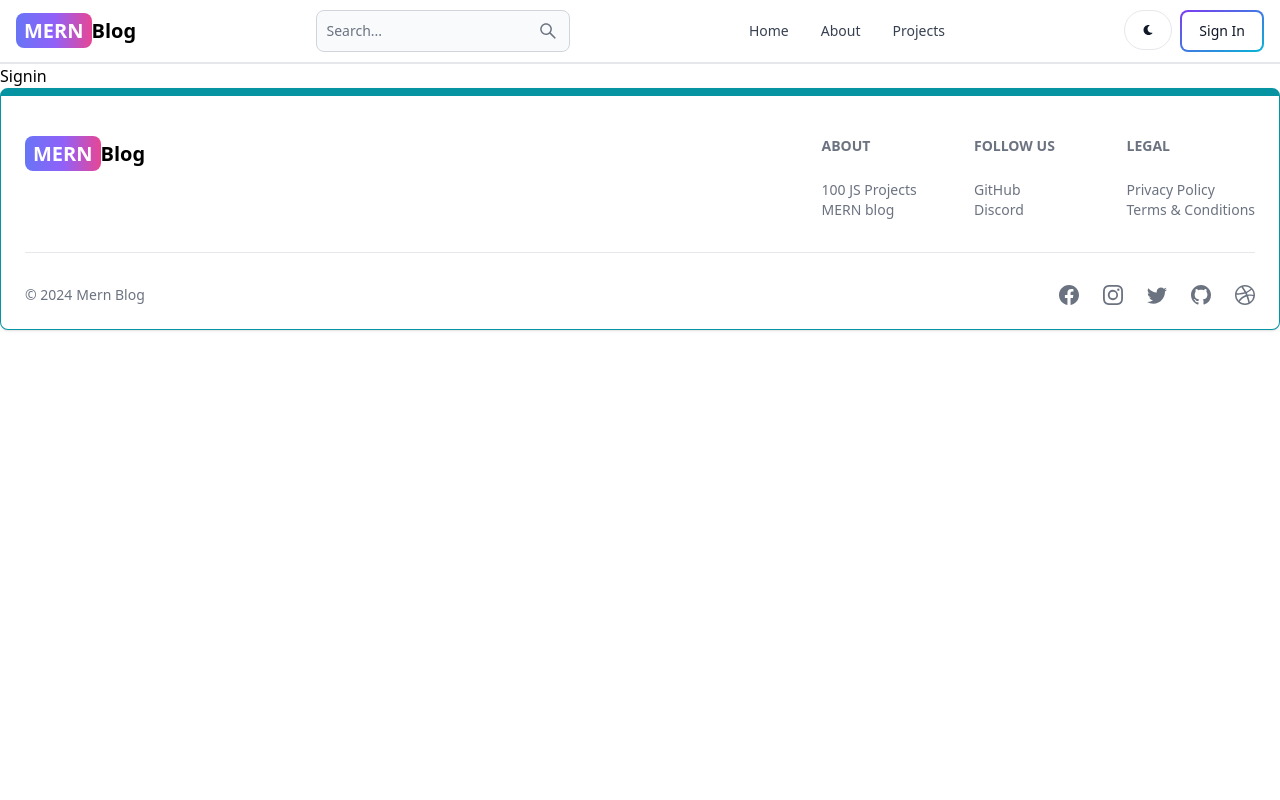
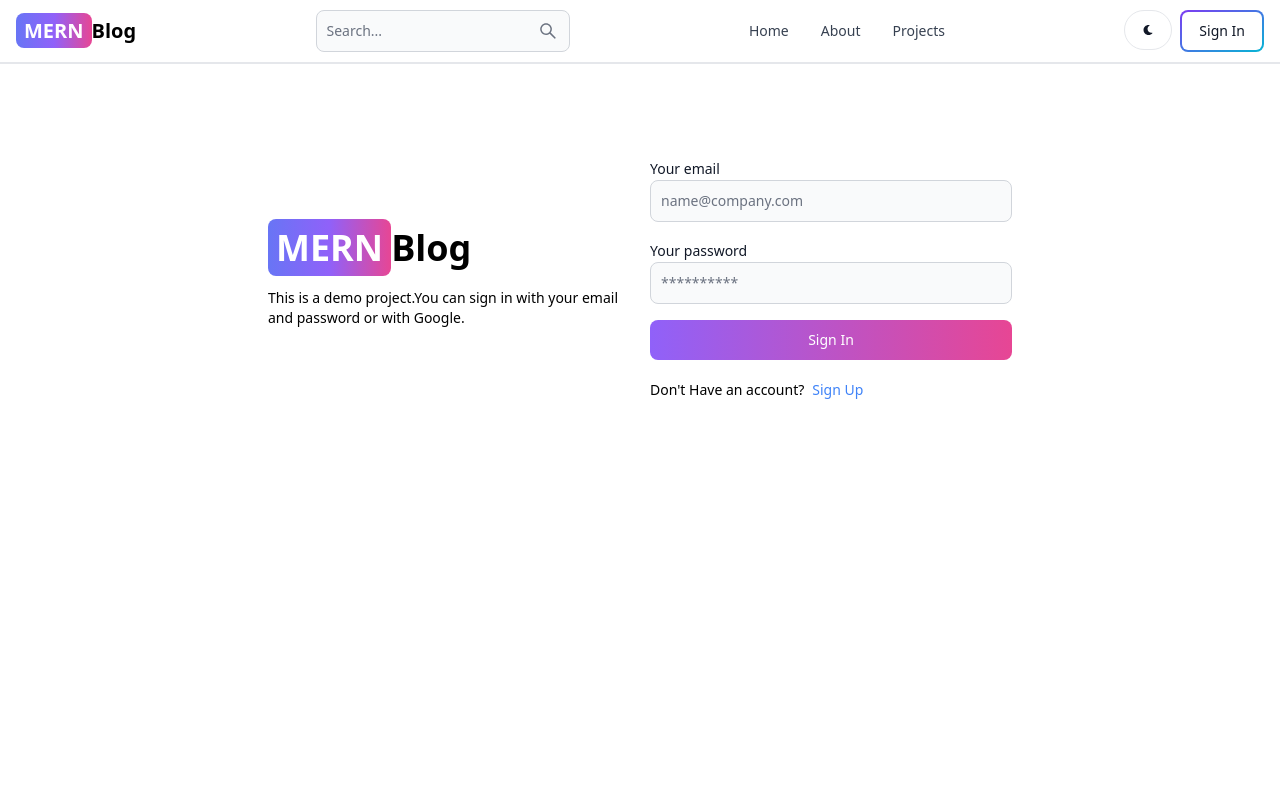
Before and after one commit to VamshiKrishnaGirikala/MernBlog_React, a React (Vite) app in the folder client/: page /signin in a window 1280 px wide. Shown: the top 800 px of the page. Built offline with nearby package versions, Linux system fonts and the light colour scheme.

Commit message:
Complete signin page functionality.

```diff
--- a/client/src/pages/Signin.jsx
+++ b/client/src/pages/Signin.jsx
@@ -1,8 +1,76 @@
-const Signin = ()=> {
+import { Alert, Button, Label, Spinner, TextInput } from "flowbite-react";
+import { useState } from "react";
+import { Link, useNavigate } from "react-router-dom";
+const Signin = () => {
+    const navigate = useNavigate();
+    const [formData, setFormData] = useState({});
+    const [errorMessage, setErrorMessage] = useState(null);
+    const [loading, setLoading] = useState(false);
+    const handleChange = (e) => {
+        setFormData({ ...formData, [e.target.id]: e.target.value.trim() });
+    }
+    const handleSubmit = async (e) => {
+        e.preventDefault();
+        if (!formData.email || !formData.password) {
+            return setErrorMessage('Please fill out all the fields');
+        }
+        try {
+            setLoading(true);
+            const res = await fetch('/api/auth/signin', {
+                method: 'POST',
+                headers: { 'Content-Type': 'application/json' },
+                body: JSON.stringify(formData)
+            });
+            setLoading(false);
+            const data = await res.json();
+            if (data.success === false) {
+                return setErrorMessage(data.message);
+            }
+            if (res.ok) {
+                navigate('/');
+            }
+        } catch (err) {
+            setErrorMessage(err.message);
+            setLoading(false);
+        }
+    }
     return (
-        <>
-            Signin
-        </>
+        <div className="min-h-screen mt-20">
+            <div className="flex p-3 max-w-3xl mx-auto flex-col md:flex-row md:items-center gap-5">
+                <div className="flex-1">
+                    <Link to={"/"} className="font-bold dark:text-white text-4xl">
+                        <span className="px-2 py-1 bg-gradient-to-r from-indigo-500 via-purple-500 to-pink-500 rounded-lg text-white">MERN</span>Blog
+                    </Link>
+                    <p className="text-sm mt-5">
+                        This is a demo project.You can sign in with your email and password or with Google.
+                    </p>
+                </div>
+                <div className="flex-1">
+                    <form className="flex flex-col gap-4" onSubmit={(e) => handleSubmit(e)}>
+                        <div>
+                            <Label value="Your email" />
+                            <TextInput type="email" placeholder="name@company.com" id="email" onChange={(e) => handleChange(e)} />
+                        </div>
+                        <div>
+                            <Label value="Your password" />
+                            <TextInput type="password" placeholder="**********" id="password" onChange={(e) => handleChange(e)} />
+                        </div>
+                        <Button gradientDuoTone={"purpleToPink"} type="submit" disabled={loading}>
+                            {loading ? <><Spinner size={'sm'} /><span className="pl-3">Loading...</span></> : 'Sign In'}
+                        </Button>
+                    </form>
+                    <div className="flex gap-2 text-sm mt-5">
+                        <span>Don't Have an account?</span>
+                        <Link to={"/signup"} className="text-blue-500">Sign Up</Link>
+                    </div>
+                    {
+                        errorMessage && (
+                            <Alert className="mt-5" color={"failure"}>{errorMessage}</Alert>
+                        )
+                    }
+                </div>
+            </div>
+        </div>
     )
 }
 
```
